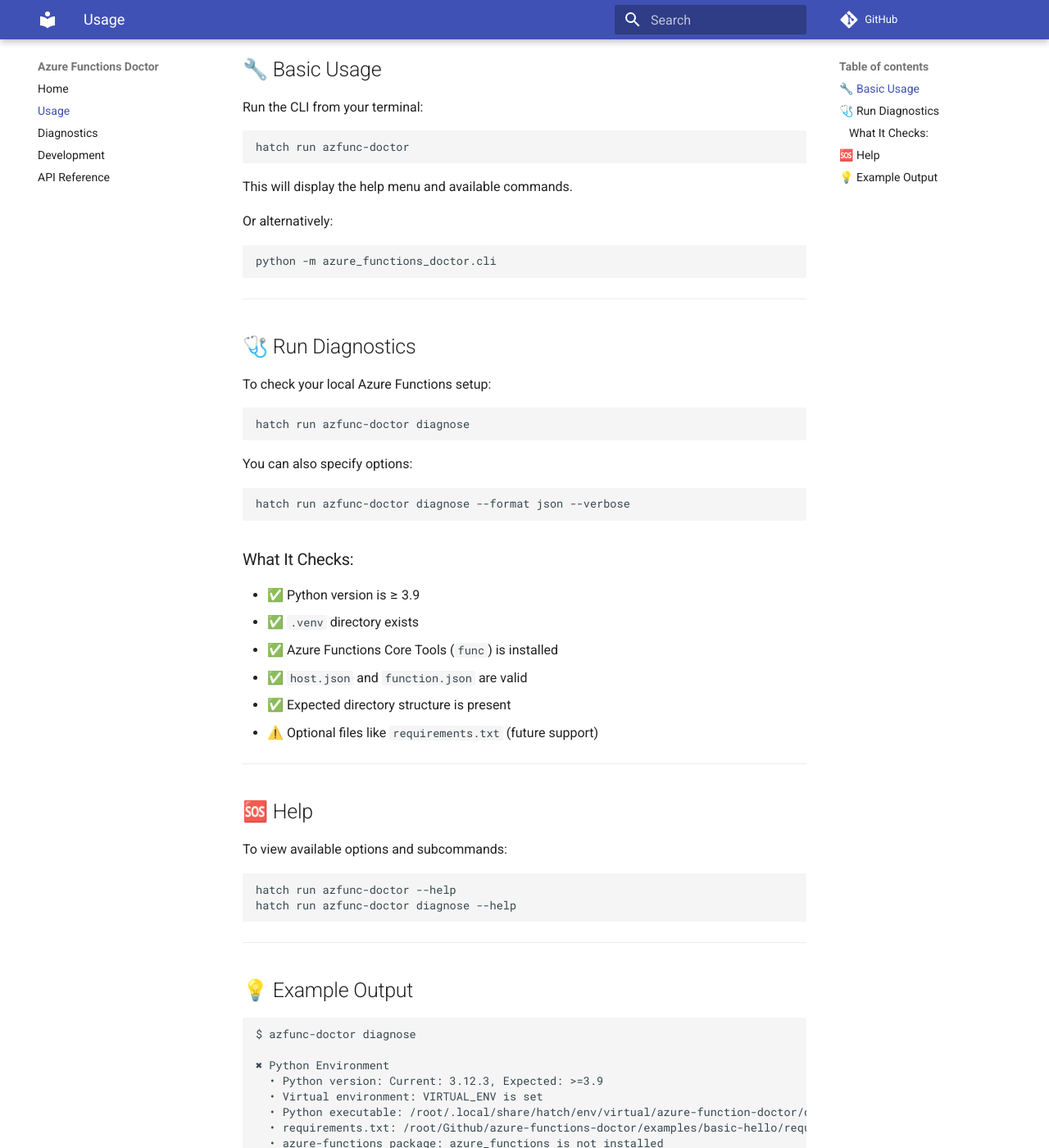
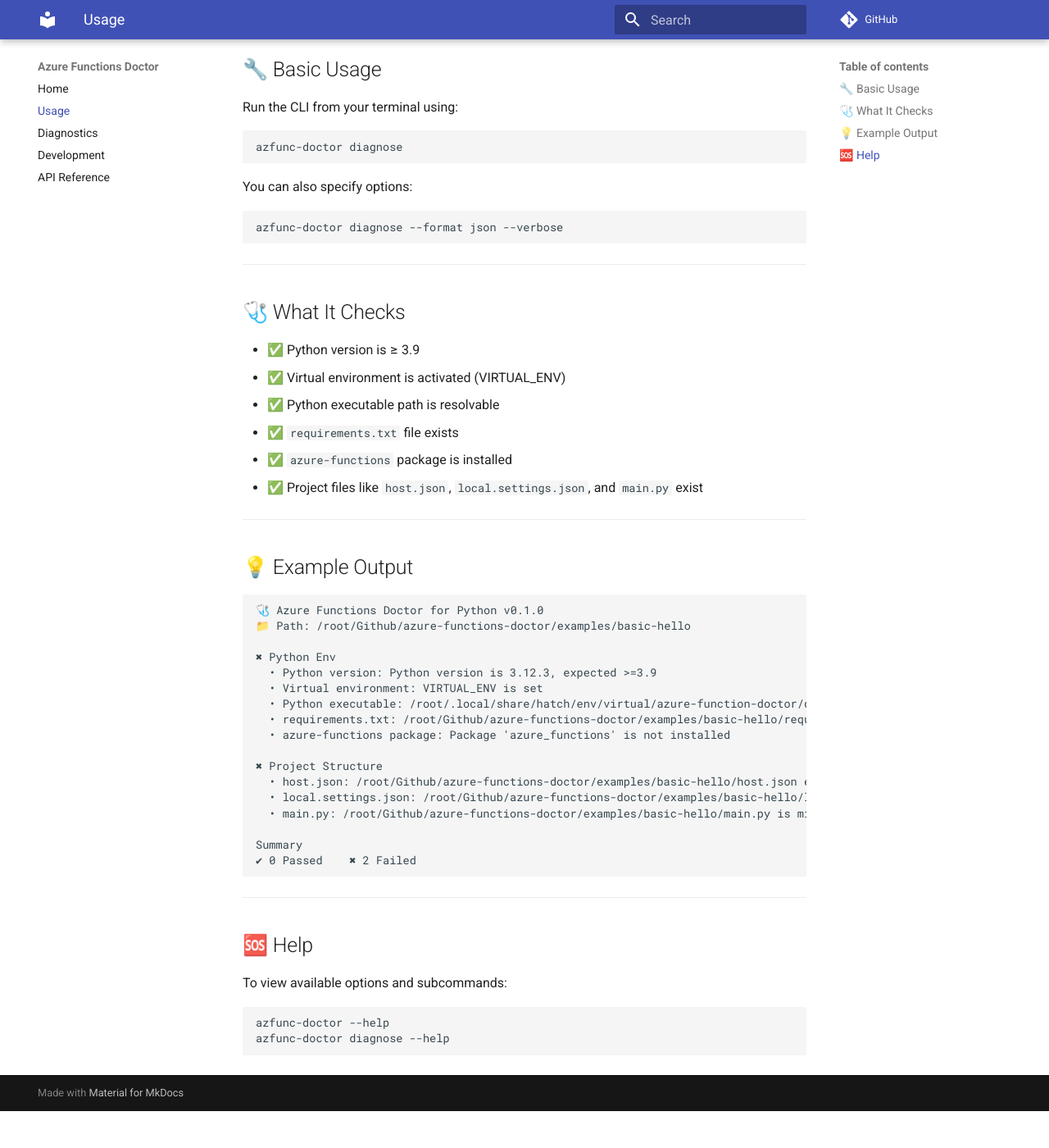
Before and after one commit to yeongseon/azure-functions-doctor-for-python, an MkDocs documentation site: the page built from docs/usage.md, in a window 1280 px wide and 1400 px high, scrolled down 230 px. Shown: the whole window at 82% size. Built offline with MkDocs 1.6.1 and Material for MkDocs 9.7.7, drawn with Linux system fonts in a browser that asks for light colours; comment, search, counter and statistics services are not loaded; after the commit the page ends 1585 px from its top, so only the background shows below that; some of the changed text lies outside the part shown.

Commit message:
docs: update CLI usage, main docs, and add CONTRIBUTING guide

````diff
--- a/docs/usage.md
+++ b/docs/usage.md
@@ -1,49 +1,57 @@
 # 🖥️ CLI Usage: Azure Functions Doctor
 
-Azure Functions Doctor provides a CLI to help validate and troubleshoot your Python Azure Functions project.
+**Azure Functions Doctor** provides a command-line interface (CLI) to validate and troubleshoot your Python Azure Functions project setup.
 
 ---
 
 ## 🔧 Basic Usage
 
-Run the CLI from your terminal:
+Run the CLI from your terminal using:
 
 ```bash
-hatch run azfunc-doctor
-```
-
-This will display the help menu and available commands.
-
-Or alternatively:
-
-```bash
-python -m azure_functions_doctor.cli
-```
-
----
-
-## 🩺 Run Diagnostics
-
-To check your local Azure Functions setup:
-
-```bash
-hatch run azfunc-doctor diagnose
+azfunc-doctor diagnose
 ```
 
 You can also specify options:
 
 ```bash
-hatch run azfunc-doctor diagnose --format json --verbose
+azfunc-doctor diagnose --format json --verbose
 ```
 
-### What It Checks:
+---
 
-- ✅ Python version is ≥ 3.9
-- ✅ `.venv` directory exists
-- ✅ Azure Functions Core Tools (`func`) is installed
-- ✅ `host.json` and `function.json` are valid
-- ✅ Expected directory structure is present
-- ⚠️ Optional files like `requirements.txt` (future support)
+## 🩺 What It Checks
+
+* ✅ Python version is ≥ 3.9
+* ✅ Virtual environment is activated (VIRTUAL\_ENV)
+* ✅ Python executable path is resolvable
+* ✅ `requirements.txt` file exists
+* ✅ `azure-functions` package is installed
+* ✅ Project files like `host.json`, `local.settings.json`, and `main.py` exist
+
+---
+
+## 💡 Example Output
+
+```bash
+🩺 Azure Functions Doctor for Python v0.1.0
+📁 Path: /root/Github/azure-functions-doctor/examples/basic-hello
+
+✖ Python Env
+  • Python version: Python version is 3.12.3, expected >=3.9
+  • Virtual environment: VIRTUAL_ENV is set
+  • Python executable: /root/.local/share/hatch/env/virtual/azure-function-doctor/qaLwoID5/azure-function-doctor/bin/python exists
+  • requirements.txt: /root/Github/azure-functions-doctor/examples/basic-hello/requirements.txt exists
+  • azure-functions package: Package 'azure_functions' is not installed
+
+✖ Project Structure
+  • host.json: /root/Github/azure-functions-doctor/examples/basic-hello/host.json exists
+  • local.settings.json: /root/Github/azure-functions-doctor/examples/basic-hello/local.settings.json is missing
+  • main.py: /root/Github/azure-functions-doctor/examples/basic-hello/main.py is missing
+
+Summary
+✔ 0 Passed    ✖ 2 Failed
+```
 
 ---
 
@@ -52,29 +60,6 @@
 To view available options and subcommands:
 
 ```bash
-hatch run azfunc-doctor --help
-hatch run azfunc-doctor diagnose --help
+azfunc-doctor --help
+azfunc-doctor diagnose --help
 ```
-
----
-
-## 💡 Example Output
-
-```bash
-$ azfunc-doctor diagnose
-
-✖ Python Environment
-  • Python version: Current: 3.12.3, Expected: >=3.9
-  • Virtual environment: VIRTUAL_ENV is set
-  • Python executable: /root/.local/share/hatch/env/virtual/azure-function-doctor/qaLwoID5/azure-function-doctor/bin/python exists
-  • requirements.txt: /root/Github/azure-functions-doctor/examples/basic-hello/requirements.txt exists
-  • azure-functions package: azure_functions is not installed
-
-✖ Project Structure
-  • host.json: /root/Github/azure-functions-doctor/examples/basic-hello/host.json exists
-  • local.settings.json: /root/Github/azure-functions-doctor/examples/basic-hello/local.settings.json is missing
-  • main.py: /root/Github/azure-functions-doctor/examples/basic-hello/main.py is missing
-
-─────────────────────────────────────────────────────────────────────────────── Summary ────────────────────────────────────────────────────────────────────────────────
-✔ 0 Passed    ✖ 2 Failed
-```
````
Also changed, not shown: CONTRIBUTING.md (added, +112 -0 lines), README.md (+60 -23 lines), docs/index.md (+22 -7 lines).
